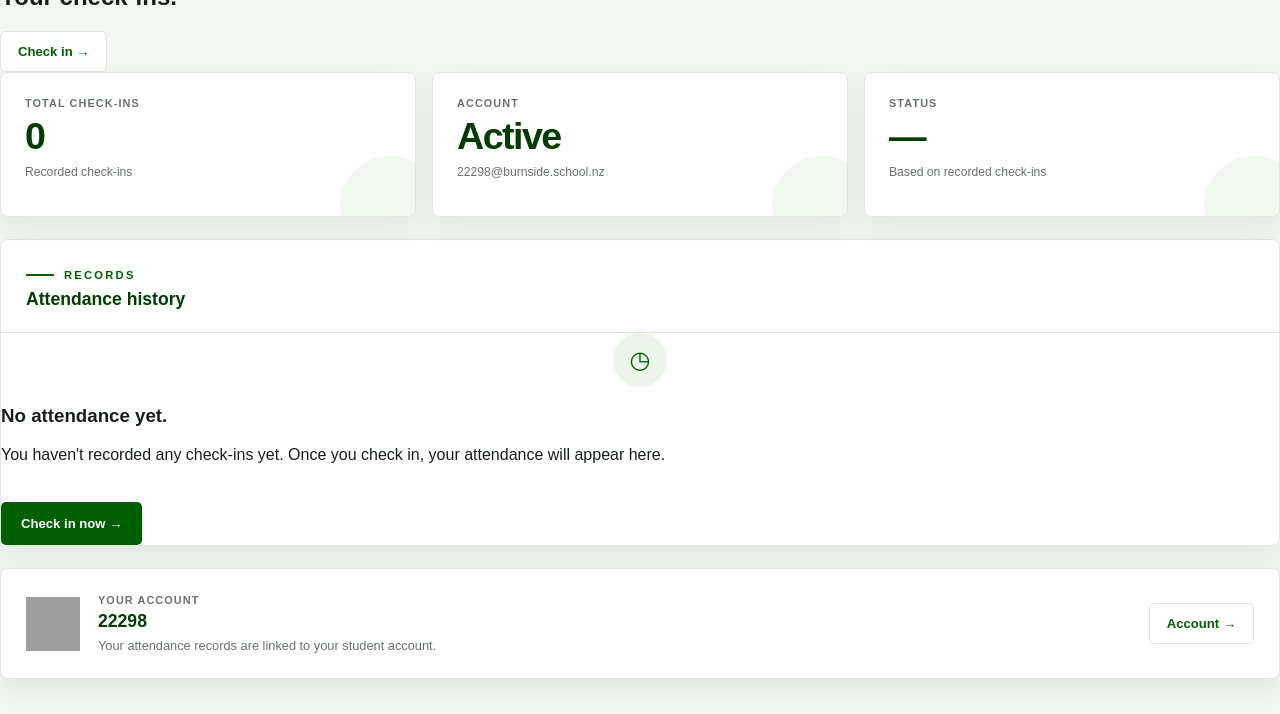
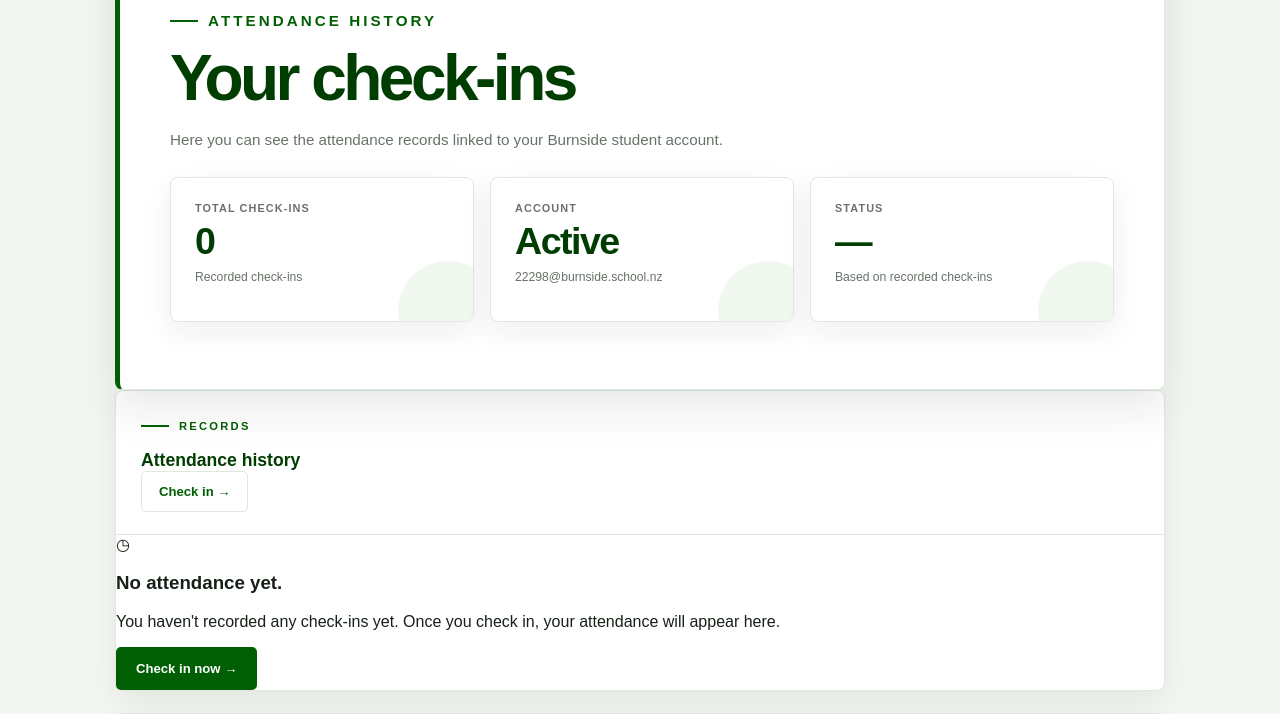
Before and after one commit to ALONEINNZ/attendance-app, a Flask app: page /my-attendance in a window 1280 px wide. Shown: the part 604-1318 px from the top of the page. Run offline with Flask 3, Linux system fonts and the light colour scheme; a user stored in the database is signed in; data comes from the database, SQL or seed files in the repository; grey boxes are pictures that could not be loaded.

Commit message:
Refactor attendance.html: Enhance structure, improve navigation, and update content for better user experience

```diff
--- a/templates/attendance.html
+++ b/templates/attendance.html
@@ -25,46 +25,38 @@
 </head>
 
 
-<body class="attendance-page">
+<body class="home-page attendance-page">
 
 
 <!-- =========================================================
      NAVIGATION
 ========================================================= -->
 
-<header class="navbar">
-
-    <div class="nav-inner">
-
-        <!-- BRAND -->
+<div class="hero-nav">
 
     <a
         href="{{ url_for('home') }}"
-            class="brand"
+        class="hero-brand"
     >
 
-            <div class="brand-mark">
-                B
-            </div>
+        {% if logo_url %}
 
-            <div class="brand-text">
+            <img
+                src="{{ logo_url }}"
+                class="hero-logo"
+                alt="Burnside High School"
+            >
+
+        {% endif %}
 
         <span>
             Burnside Attendance
         </span>
 
-                <small>
-                    Burnside High School
-                </small>
-
-            </div>
-
     </a>
 
 
-        <!-- NAVIGATION LINKS -->
-
-        <nav class="nav-links">
+    <nav class="hero-links">
 
         <a href="{{ url_for('home') }}">
             Home
@@ -74,8 +66,6 @@
             Check In
         </a>
 
-            {% if session.get('username') %}
-
         <a
             href="{{ url_for('my_attendance') }}"
             class="active"
@@ -83,7 +73,6 @@
             My Attendance
         </a>
 
-            {% endif %}
 
         {% if session.get('is_admin') %}
 
@@ -93,94 +82,24 @@
 
         {% endif %}
 
-        </nav>
-
-
-        <!-- ACCOUNT -->
-
-        <div class="nav-account">
 
         {% if session.get('username') %}
 
-                <a
-                    href="{{ url_for('account') }}"
-                    class="account-pill"
-                >
-
-                    {% if session.get('picture') %}
-
-                        <img
-                            src="{{ session.get('picture') }}"
-                            alt="Profile picture"
-                            class="account-pfp"
-                        >
-
-                    {% else %}
-
-                        <div class="account-pfp fallback-pfp">
-
-                            {{
-                                (
-                                    session.get('name')
-                                    or session.get('username')
-                                    or 'S'
-                                )[0] | upper
-                            }}
-
-                        </div>
-
-                    {% endif %}
-
-
-                    <div class="account-details">
-
-                        <strong>
-                            {{
-                                session.get('name')
-                                or session.get('username')
-                            }}
-                        </strong>
-
-                        <span>
-                            {{
-                                session.get('email')
-                                or session.get('username')
-                            }}
-                        </span>
-
-                    </div>
-
-
-                    <span class="account-chevron">
-                        ⌄
-                    </span>
-
-                </a>
-
-
-                <a
-                    href="{{ url_for('logout') }}"
-                    class="logout"
-                >
-                    Log out
+            <a href="{{ url_for('logout') }}">
+                Logout
             </a>
 
         {% else %}
 
-                <a
-                    href="{{ url_for('login') }}"
-                    class="login-button"
-                >
+            <a href="{{ url_for('login') }}">
                 Sign in
             </a>
 
         {% endif %}
 
-        </div>
+    </nav>
 
 </div>
-
-</header>
 
 
 
@@ -189,7 +108,7 @@
 ========================================================= -->
 
 <section
-    class="page-hero attendance-page-hero"
+    class="hero home-hero attendance-hero"
     style="
         background-image:
             linear-gradient(
@@ -202,39 +121,22 @@
     "
 >
 
-    <div class="page-hero-content">
+    <div class="hero-inner">
 
-        <div class="eyebrow">
+        <div class="hero-content">
 
-            <span class="status-dot"></span>
-
-            Student attendance
-
-        </div>
-
+            <p class="section-label">
+                STUDENT ATTENDANCE
+            </p>
 
             <h1>
-            My <span>attendance.</span>
+                My Attendance
             </h1>
 
-
             <p>
-            View your check-ins and keep track of your attendance
-            throughout the school year.
+                View your check-ins and keep track of your
+                attendance throughout the school year.
             </p>
-
-    </div>
-
-
-    <!-- HERO DECORATION -->
-
-    <div class="page-hero-decoration">
-
-        <div class="hero-circle">
-
-            <div class="circle-inner">
-                ✓
-            </div>
 
         </div>
 
@@ -245,48 +147,31 @@
 
 
 <!-- =========================================================
-     MAIN
+     MAIN CONTENT
 ========================================================= -->
 
-<main>
+<main class="home-content attendance-content">
 
 
-    <section class="attendance-section">
+    <!-- =====================================================
+         ATTENDANCE HEADER
+    ====================================================== -->
 
+    <section class="checkin-panel attendance-panel">
 
-        <!-- =================================================
-             SECTION HEADER
-        ================================================== -->
-
-        <div class="section-heading attendance-heading">
-
-            <div>
-
-                <span class="section-label">
+        <p class="section-label">
             ATTENDANCE HISTORY
-                </span>
+        </p>
 
         <h2>
-                    Your check-ins.
+            Your check-ins
         </h2>
 
-            </div>
+        <p>
+            Here you can see the attendance records linked
+            to your Burnside student account.
+        </p>
 
-
-            <a
-                href="{{ url_for('checkin') }}"
-                class="secondary-button"
-            >
-                Check in →
-            </a>
-
-        </div>
-
-
-
-        <!-- =================================================
-             SUMMARY
-        ================================================== -->
 
         <div class="attendance-summary">
 
@@ -340,9 +225,13 @@
                 <strong class="summary-status">
 
                     {% if attendance %}
+
                         Present
+
                     {% else %}
+
                         —
+
                     {% endif %}
 
                 </strong>
@@ -355,27 +244,23 @@
 
         </div>
 
+    </section>
 
 
-        <!-- =================================================
-             ATTENDANCE CARD
-        ================================================== -->
 
-        <div class="card">
+    <!-- =====================================================
+         RECORDS
+    ====================================================== -->
 
-
-            <!-- CARD HEADER -->
+    <section class="card attendance-records-card">
 
         <div class="card-header">
 
             <div>
 
-                    <span
-                        class="section-label"
-                        style="color: var(--green); margin-bottom: 8px;"
-                    >
+                <p class="section-label">
                     RECORDS
-                    </span>
+                </p>
 
                 <h3>
                     Attendance history
@@ -383,29 +268,22 @@
 
             </div>
 
+
+            <a
+                href="{{ url_for('checkin') }}"
+                class="secondary-button"
+            >
+                Check in →
+            </a>
+
         </div>
 
 
-
-            <!-- =================================================
-                 RECORDS
-            ================================================== -->
-
         {% if attendance %}
 
-                <div
-                    class="card-body"
-                    style="padding: 0;"
-                >
+            <div class="card-body">
 
-                    <div
-                        class="attendance-card"
-                        style="
-                            border: 0;
-                            border-radius: 0;
-                            box-shadow: none;
-                        "
-                    >
+                <div class="attendance-card">
 
                     <table class="attendance-table">
 
@@ -446,9 +324,7 @@
 
 
                                     <td>
-
                                         {{ record["time"] }}
-
                                     </td>
 
 
@@ -477,34 +353,9 @@
 
         {% else %}
 
+            <div class="empty-state">
 
-                <!-- =================================================
-                     EMPTY STATE
-                ================================================== -->
-
-                <div
-                    class="empty-state"
-                    style="
-                        border: 0;
-                        border-radius: 0;
-                        box-shadow: none;
-                    "
-                >
-
-                    <div
-                        style="
-                            width: 54px;
-                            height: 54px;
-                            margin: 0 auto 18px;
-                            display: flex;
-                            align-items: center;
-                            justify-content: center;
-                            border-radius: 50%;
-                            background: var(--green-soft);
-                            color: var(--green);
-                            font-size: 1.5rem;
-                        "
-                    >
+                <div class="empty-state-icon">
                     ◷
                 </div>
 
@@ -524,7 +375,6 @@
                 <a
                     href="{{ url_for('checkin') }}"
                     class="primary-button"
-                        style="margin-top: 22px;"
                 >
                     Check in now →
                 </a>
@@ -533,28 +383,18 @@
 
         {% endif %}
 
-        </div>
+    </section>
 
 
 
-        <!-- =================================================
-             ACCOUNT CARD
-        ================================================== -->
+    <!-- =====================================================
+         ACCOUNT
+    ====================================================== -->
 
     {% if session.get('username') %}
 
-            <div
-                class="card"
-                style="
-                    margin-top: 22px;
-                    padding: 25px;
-                    display: flex;
-                    align-items: center;
-                    gap: 18px;
-                "
-            >
+        <section class="card attendance-account-card">
 
-                <!-- AVATAR -->
 
             {% if session.get('picture') %}
 
@@ -562,24 +402,11 @@
                     src="{{ session.get('picture') }}"
                     alt="Profile picture"
                     class="account-pfp"
-                        style="
-                            width: 54px;
-                            height: 54px;
-                            flex-basis: 54px;
-                        "
                 >
 
             {% else %}
 
-                    <div
-                        class="account-pfp fallback-pfp"
-                        style="
-                            width: 54px;
-                            height: 54px;
-                            flex-basis: 54px;
-                            font-size: 1rem;
-                        "
-                    >
+                <div class="account-pfp fallback-pfp">
 
                     {{
                         (
@@ -594,31 +421,13 @@
             {% endif %}
 
 
-                <!-- ACCOUNT INFORMATION -->
+            <div class="attendance-account-info">
 
-                <div style="flex: 1; min-width: 0;">
-
-                    <span
-                        style="
-                            display: block;
-                            margin-bottom: 5px;
-                            color: var(--muted);
-                            font-size: 0.68rem;
-                            font-weight: 800;
-                            letter-spacing: 0.1em;
-                        "
-                    >
+                <span class="summary-label">
                     YOUR ACCOUNT
                 </span>
 
-
-                    <h3
-                        style="
-                            margin: 0;
-                            color: var(--green-dark);
-                            font-size: 1.1rem;
-                        "
-                    >
+                <h3>
 
                     {{
                         session.get('name')
@@ -627,22 +436,15 @@
 
                 </h3>
 
-
-                    <p
-                        style="
-                            margin: 6px 0 0;
-                            color: var(--muted);
-                            font-size: 0.8rem;
-                        "
-                    >
-                        Your attendance records are linked
-                        to your student account.
+                <p>
+                    {{
+                        session.get('email')
+                        or session.get('username')
+                    }}
                 </p>
 
             </div>
 
-
-                <!-- ACCOUNT LINK -->
 
             <a
                 href="{{ url_for('account') }}"
@@ -651,14 +453,54 @@
                 Account →
             </a>
 
-            </div>
+        </section>
 
     {% endif %}
 
 
+</main>
+
+
+
+<!-- =========================================================
+     INFORMATION SECTION
+========================================================= -->
+
+<section class="home-information">
+
+    <div class="home-information-inner">
+
+        <div>
+
+            <p class="section-label">
+                ATTENDANCE AT BURNSIDE
+            </p>
+
+            <h2>
+                Being at school matters.
+            </h2>
+
+        </div>
+
+
+        <div>
+
+            <p>
+                Regular attendance helps students stay
+                connected with their learning, teachers
+                and school community.
+            </p>
+
+            <p>
+                If you are unable to attend school, please
+                follow the normal Burnside absence process.
+            </p>
+
+        </div>
+
+    </div>
+
 </section>
-
-</main>
 
 
 
@@ -690,7 +532,7 @@
         </div>
 
 
-        <!-- QUICK LINKS -->
+        <!-- ATTENDANCE -->
 
         <div>
 
@@ -752,12 +594,8 @@
     </div>
 
 
-    <!-- FOOTER BOTTOM -->
-
     <div class="footer-bottom">
-
         Burnside Attendance System
-
     </div>
 
 </footer>
```
Lines whose indentation alone changed are shown as unchanged.
